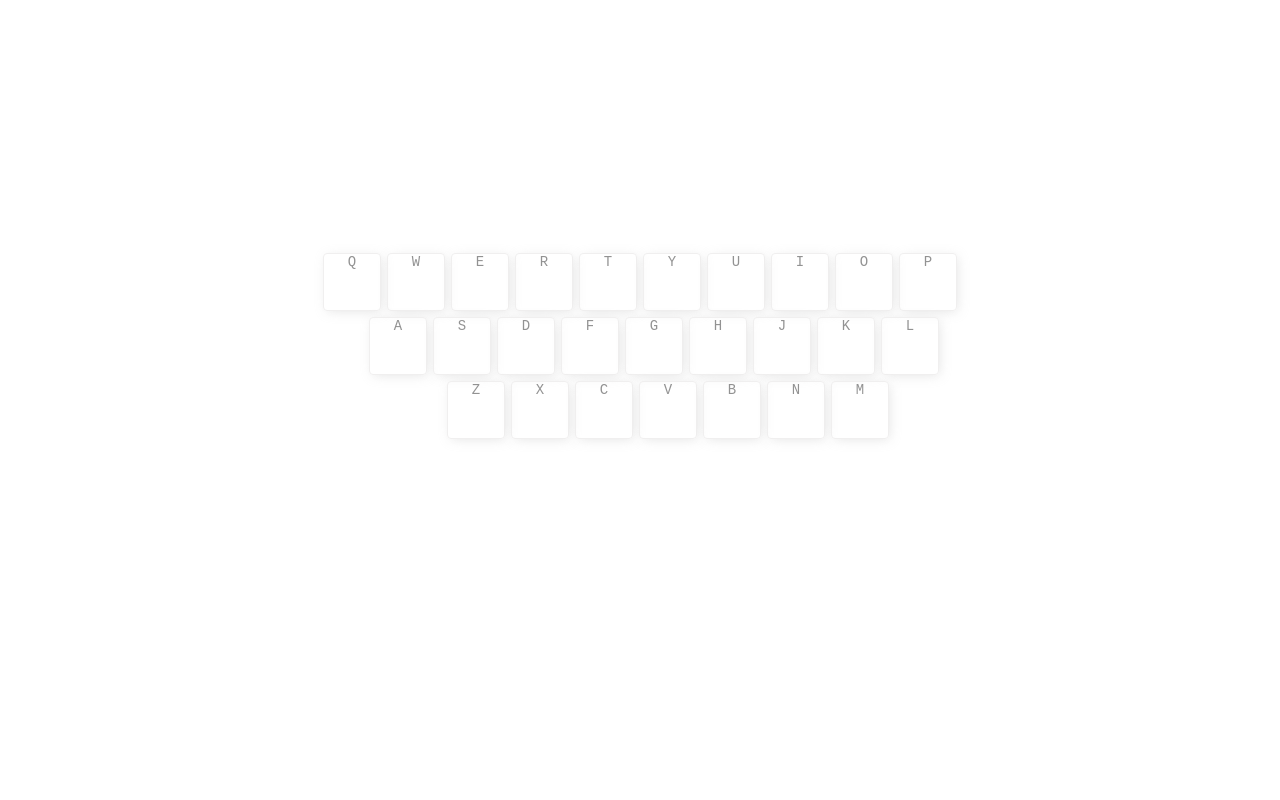
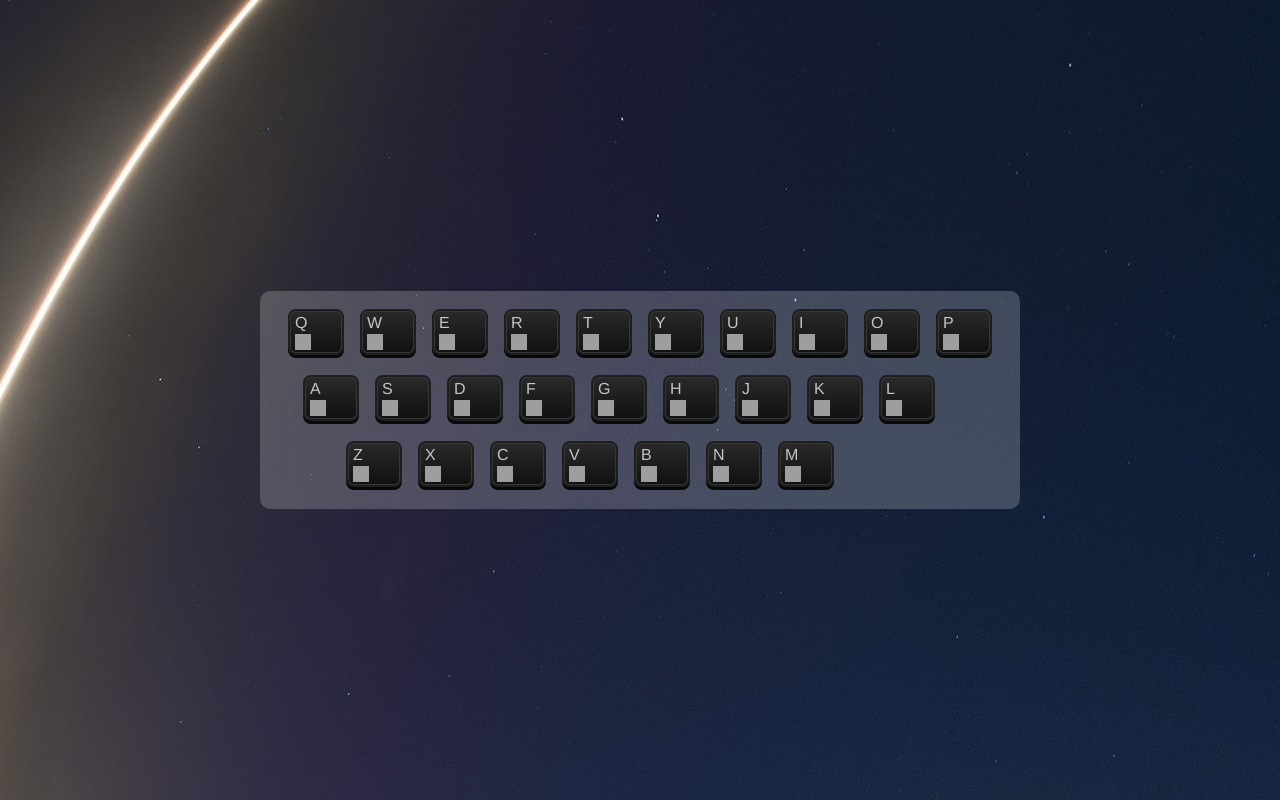
Before and after one commit to unicorncxy/myBookmarks, a plain HTML site: page index.html in a window 1280 px wide. Drawn offline with Linux system fonts and the light colour scheme; grey boxes are pictures that could not be loaded.

Commit message:
the nav-demo

```diff
--- a/index.html
+++ b/index.html
@@ -6,58 +6,116 @@
 	<link rel="stylesheet" href="./style.css">
 </head>
 <body>
-	<header id=topmargin></header>
+	<header></header>
 	<main>
-		<div class="wrapper" id="mainXXXXX">
+		<div class="wrapper" id="main">
+
 		</div>
 	</main>
 	<footer></footer>
 	<script>
-		keys = {
+		// 1. 初始化数据
+		var hashA = init()
+		var keys = hashA['keys']
+		var hash = hashA['hash']
+
+		// 2. 生成键盘
+		// 遍历 keys，生成 kbd 标签
+		generateKeyboard(keys, hash)
+
+		// 3. 监听用户动作
+		listenToUser(hash)
+
+		// 下面是工具函数
+		function getFromLocalStorage(name){
+			return JSON.parse(localStorage.getItem(name) || 'null')
+		}
+		function tag(tagName){
+			return document.createElement(tagName)
+		}
+
+		function createSpan(textContent){
+			var span = tag('span')
+			span.textContent = textContent
+			span.className = "text"
+			return span
+		}
+		function createButton(id){
+			var button = tag('button')
+			button.textContent = '编辑'
+			button.id = id
+			button.onclick = function(xzkjcnxlkcjlk){
+				// xzkjcnxlkcjlk['target'] 就是用户点击的元素
+				var button2 = xzkjcnxlkcjlk['target']
+				var img2 = button2.previousSibling
+				var key = button2['id'] // q w e r t
+				var x = prompt('给我一个网址') // qq.com
+				hash[key] = x  // hash 变更
+				img2.src = 'http://'+x + '/favicon.ico'
+				img2.onerror = function(xxx){
+					xxx.target.src = '//i.loli.net/2017/11/10/5a05afbc5e183.png'
+				}
+				localStorage.setItem('zzz', JSON.stringify(hash))
+			}
+			return button
+		}
+		function createImage(domain){
+			var img = tag('img')
+			if(domain){
+				img.src = 'http://'+ domain + '/favicon.ico'
+			}else{
+				img.src = '//i.loli.net/2017/11/10/5a05afbc5e183.png'
+			}
+			img.onerror = function(xxx){
+				xxx.target.src = '//i.loli.net/2017/11/10/5a05afbc5e183.png'
+			}
+			return img
+		}
+		function init(){
+			var keys = {
 				'0': {0:'q',1:'w',2:'e',3:'r',4:'t',5:'y',6:'u',7:'i',8:'o',9:'p',length:10},
 				'1': {0:'a',1:'s',2:'d',3:'f',4:'g',5:'h',6:'j',7:'k',8:'l',length:9},
 				'2': {0:'z',1:'x',2:'c',3:'v',4:'b',5:'n',6:'m',length:7},
 				'length': 3
 			}
-		hash = {'q': 'qq.com', 'w': 'weibo.com', 'e': 'ele.me', 'r': 'renren.com', 't': 'tianya.com', 'y': 'youtube.com', 'u': 'uc.com' , 'i': 'iqiyi.com', 'o': 'opera.com', 'p': undefined, 'a': 'acfun.tv', 's': 'sohu.com', 'z': 'zhihu.com', 'm': 'www.mcdonalds.com.cn'
+			var hash = {'q': 'qq.com', 'w': 'weibo.com', 'e': 'ele.me', 'r': 'renren.com', 't': 'tianya.com', 'y': 'youtube.com', 'u': 'uc.com' , 'i': 'iqiyi.com', 'o': 'opera.com', 'p': undefined, 'a': 'acfun.tv', 's': 'sohu.com', 'z': 'zhihu.com', 'm': 'www.mcdonalds.com.cn'
 			}
 			// 取出 localStorage 中的 zzz 对应的 hash
-		hashInLocalStorage = JSON.parse(localStorage.getItem('zzz') || 'null')
+			var hashInLocalStorage = getFromLocalStorage('zzz')
 			if(hashInLocalStorage){
 				hash = hashInLocalStorage
 			}
-		// 遍历 keys，生成 kbd 标签
-		index = 0
-		while(index< keys['length']){ // 0 1 2
-			divXXXXX = document.createElement('div')
-			mainXXXXX.appendChild(divXXXXX)
-			row = keys[index]  // 第一个数组  第二个数组  第三个数组
-			index2 = 0
-			while(index2< row['length']){ // 0~9   0~8   0~6
-				kbdXXXXX = document.createElement('kbd')
-				kbdXXXXX.textContent = row[index2]
-				buttonX = document.createElement('button')
-				buttonX.textContent = '编辑'
-				buttonX.id = row[index2]
-				buttonX.onclick = function(xzkjcnxlkcjlk){
-					// xzkjcnxlkcjlk['target'] 就是用户点击的元素
-					key = xzkjcnxlkcjlk['target']['id'] // q w e r t
-					x = prompt('给我一个网址') // qq.com
-					hash[key] = x  // hash 变更
-					localStorage.setItem('zzz', JSON.stringify(hash))
-					console.log(hash)
+			return {
+				"keys": keys,
+				"hash": hash
 			}
-				kbdXXXXX.appendChild(buttonX)
-				divXXXXX.appendChild(kbdXXXXX)
-				index2 = index2 + 1
 		}
-			index = index+1
+		function generateKeyboard(keys, hash){
+			for(var index=0; index< keys['length']; index = index+1 ){
+				var div = tag('div')
+				div.className = 'row'
+				main.appendChild(div)
+			var row = keys[index]  // 第一个数组  第二个数组  第三个数组
+			for(var index2 =0;index2< row['length']; index2 = index2 + 1){
+				var span = createSpan(row[index2])
+				var button = createButton(row[index2])
+				var img = createImage(hash[row[index2]])
+				var kbd = tag('kbd')
+				kbd.className = 'key'
+				kbd.appendChild(span)
+				kbd.appendChild(img)
+				kbd.appendChild(button)
+				div.appendChild(kbd)
 			}
+		}
+	}
+	function listenToUser(hash){
 		document.onkeypress = function(xzkjcnxlkcjlk){
-			key = xzkjcnxlkcjlk['key'] // q w e
-			website = hash[key]
+				var key = xzkjcnxlkcjlk['key'] // q w e
+				var website = hash[key]
 				//location.href = 'http://'+website
 				window.open('http://'+website, '_blank')
+			}
 		}
 	</script>
 </body>
--- a/style.css
+++ b/style.css
@@ -1,43 +1,23 @@
-body{
-	background: white;
-	font-family: Arial;
-	color: rgba(95, 95, 95, 0.68);
-	font-size: 14px;
-}
-header#topmargin{
-
-	margin: 100px;
-	width:200px;
-	height: 50px;
-	text-align: center;
-}
-
 *{margin: 0; padding: 0;}
 a{text-decoration: none;}
-kbd{border: 1px solid rgb(240, 239, 239);border-radius: 4px;width:4em; height: 4em; display: inline-block;
-	text-transform: uppercase;
-    position: relative;
-    margin : 3px;
-    box-shadow: 2px 2px 12px -2px rgba(214,214,214,0.68);
+kbd{border: 1px solid red;width:4em; height: 4em; display: inline-block; text-transform: uppercase; position: relative; }
+kbd > button{position: absolute; right: 0; bottom: 0; display: none; }
+kbd:hover > button{display: inline-block; }
+body{background: grey  url(./3.jpg)  no-repeat center center; }
+main{text-align: center; display: flex; justify-content: center; align-items: center; height: 100vh; }
+#main{display: inline-block; }
+#main> div:nth-child(2){margin-left: -22px; }
+#main> div:nth-child(3){margin-left: -80px; }
+.wrapper{
+	background: rgba(255,255,255,0.2);
+	border-radius: 10px;
 }
-kbd > button{
-	position: absolute;
-	right: 0;
-	bottom: 0;
-	display: none;
-}
-kbd:hover > button{
-	display: inline-block;
-}
-main{
-	text-align: center;
-}
-#mainXXXXX{
-	display: inline-block;;
-}
-#mainXXXXX > div:nth-child(2){
-	margin-left: 2em;
-}
-#mainXXXXX > div:nth-child(3){
-	margin-left: 4em;
-}
+.key{width: 50px; height: 40px; background: linear-gradient(to bottom, #292929 0%,#111111 100%);
+	border: 1px solid #373737; color: #C5C5C5; border-radius: 6px;
+	box-shadow: 0 0 0 1px #1A1B1C, 0 0 0 2px #1F2020, 0 3px 0 2px #080808;
+	position: relative;
+	font-size: 16px; font-family: Helvetica;}
+.row{margin: 20px; }
+.row .key{margin: 0 10px; }
+.key img{width: 16px; height: 16px; position: absolute; left: 4px; bottom: 2px;}
+.key .text{position: absolute; left: 4px; top: 2px; }
```
Also changed, not shown: 1-min.jpg (added), 1.jpg (added), 2.jpg (added), 3.jpg (added). Lines whose indentation alone changed are shown as unchanged.
